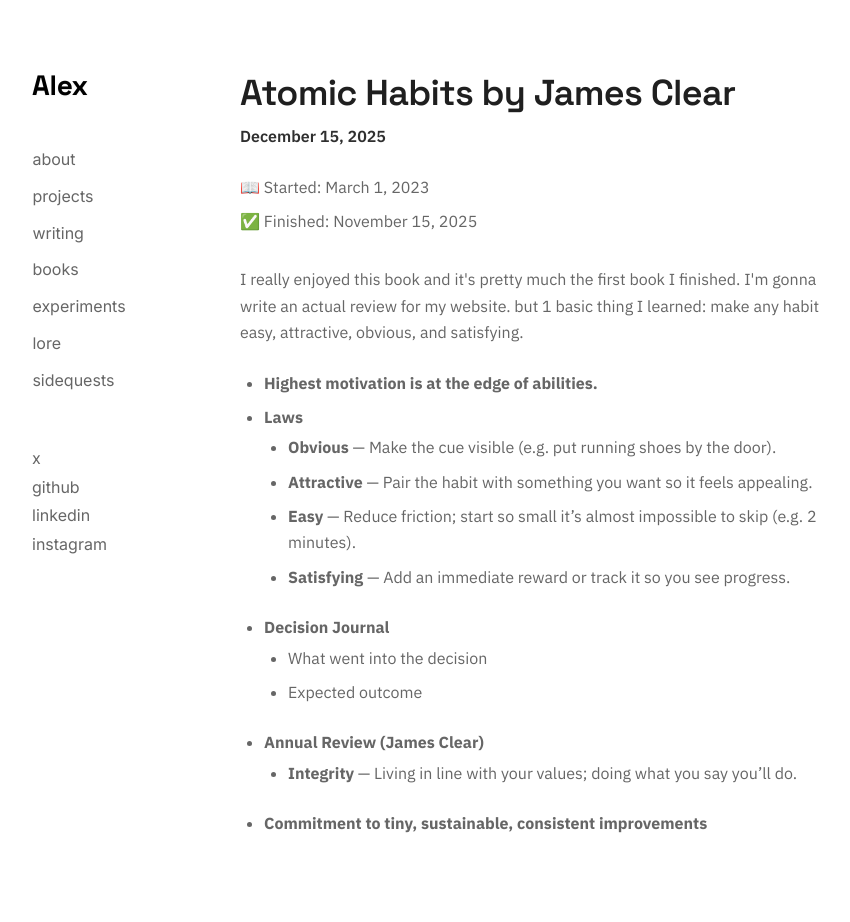
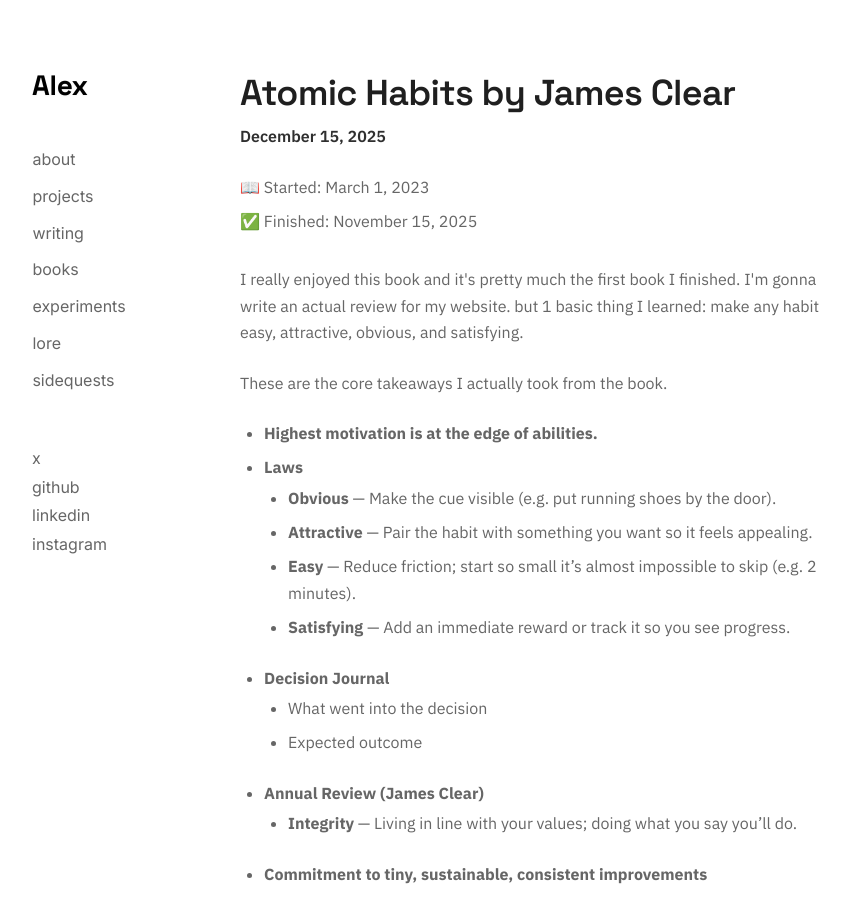
Before and after one commit to alexshibu1/alexshibu.com, a Next.js app: page /essay/atomic-habits in a window 1280 px wide. Shown: the top 922 px of the page, without its empty margins (48-898 px from the left). Before the commit the page ends 889 px from the top, so only its background shows below. Built offline with nearby package versions, Linux system fonts and the light colour scheme.

Commit message:
atomic habits

```diff
--- a/app/essay/atomic-habits/page.mdx
+++ b/app/essay/atomic-habits/page.mdx
@@ -36,6 +36,8 @@
     learned: make any habit easy, attractive, obvious, and satisfying.
   </p>
 
+<p>These are the core takeaways I actually took from the book. </p>
+
   <ul style={{ listStyleType: "disc", paddingLeft: "1.5rem", margin: "0.5rem 0 1rem 0" }}>
    <li>
      <strong>Highest motivation is at the edge of abilities.</strong>
@@ -60,13 +62,13 @@
     </li>
     <li style={{ marginBottom: "0.35rem" }}>
       <strong>Annual Review (James Clear)</strong>
-      <ul style={{ listStyleType: "disc", paddingLeft: "1.5rem", marginTop: "0.25rem" }}>
+      <ul style={{ listStyleType: "disc", paddingLeft: "1.5rem", marginTop: "0.25rem"  }}>
         <li><strong>Integrity</strong> — Living in line with your values; doing what you say you’ll do.</li>
       </ul>
+
     </li>
-    <li>
+              <li>
     <strong>Commitment to tiny, sustainable, consistent improvements</strong>
-
       </li>
 
   </ul>
```
